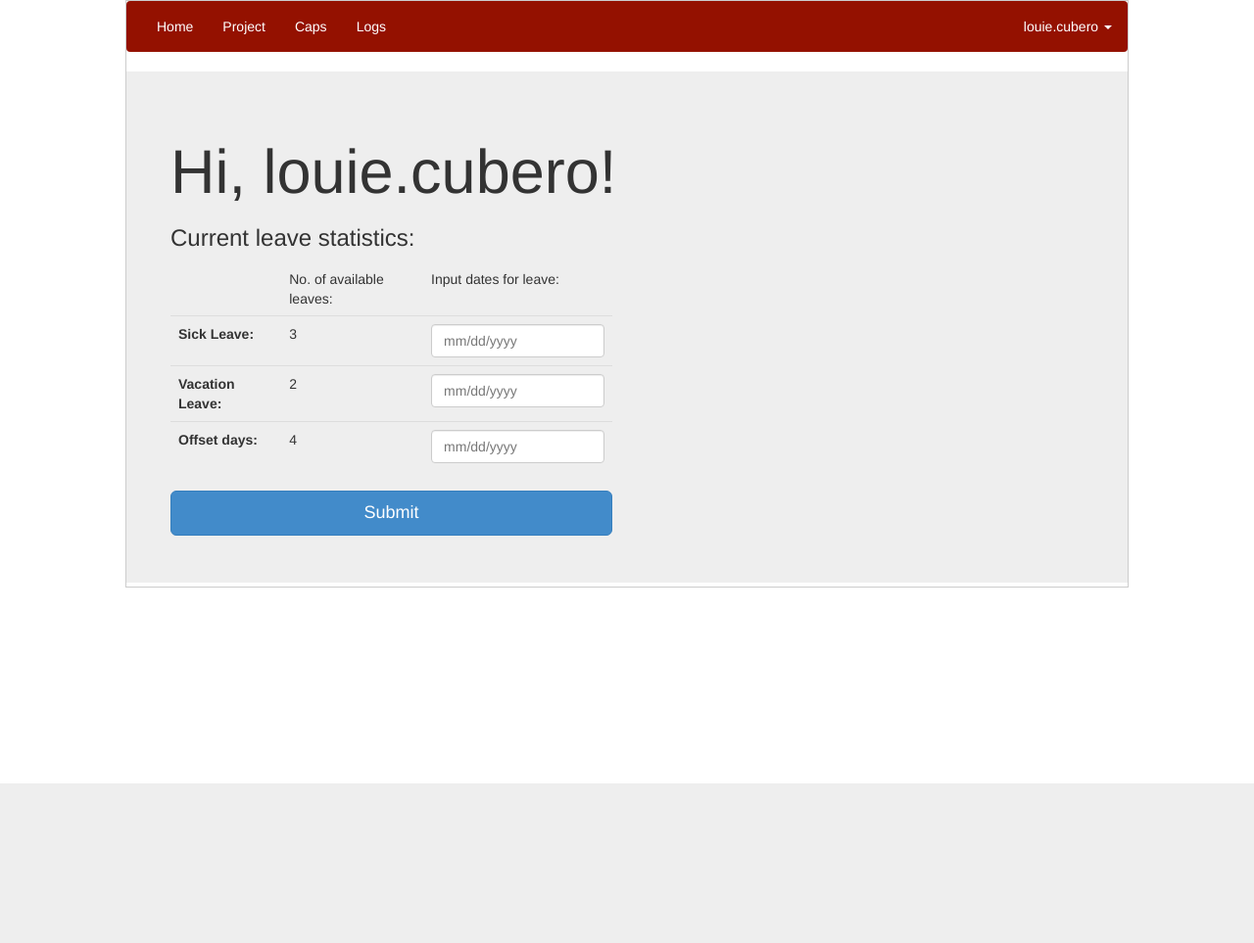
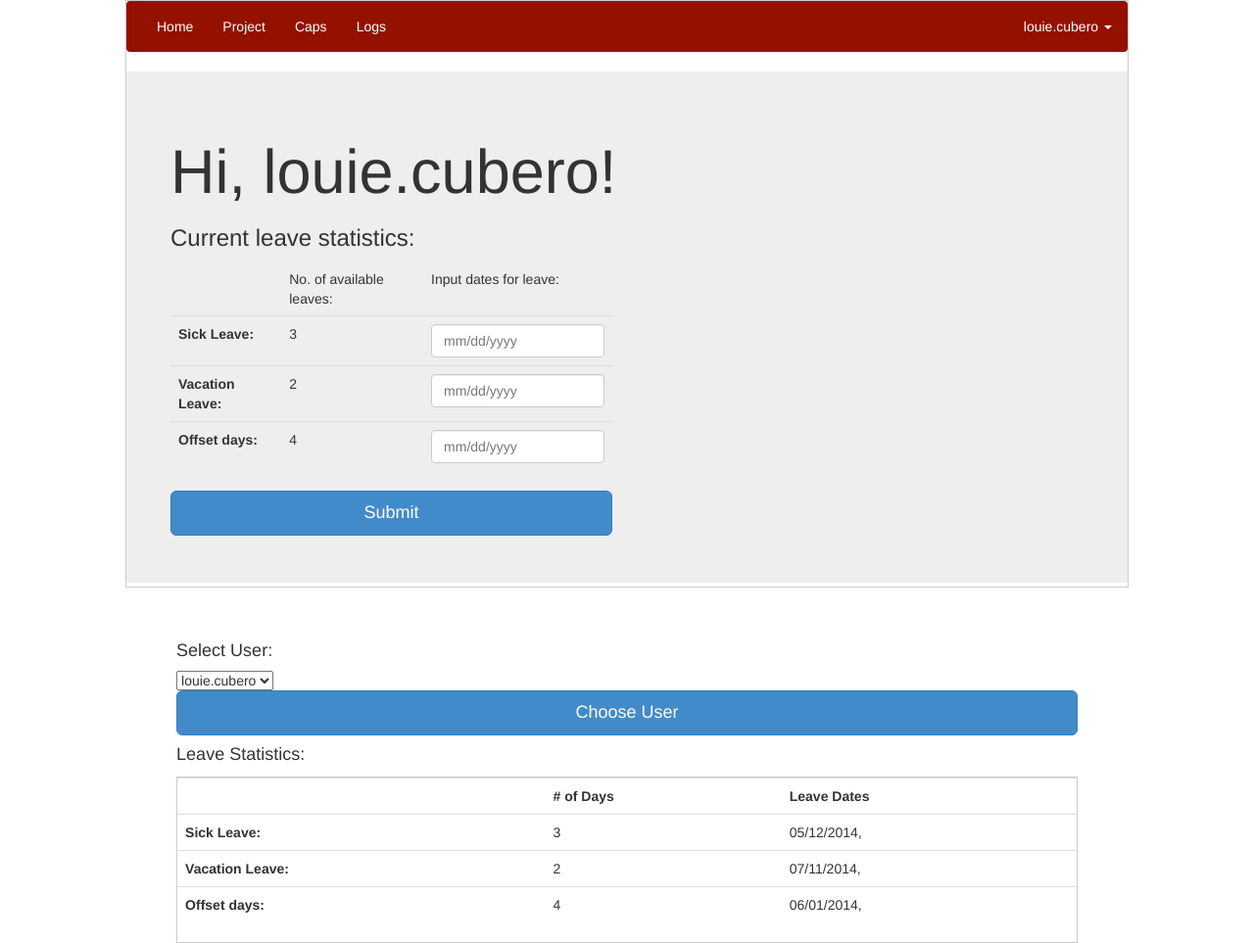
Before and after one commit to blouiecubero/projectIRIS, a Flask app: page /leaves in a window 1280 px wide. Shown: the whole page at 98% size. Before the commit the page ends 800 px from the top, so only its background shows below. Run offline with Flask 2, Linux system fonts and the light colour scheme; a user stored in the database is signed in; some libraries are stand-ins or nearby versions.

Commit message:
Added HR functionalities (Summary)

```diff
--- a/app/leaves/controllers.py
+++ b/app/leaves/controllers.py
@@ -20,48 +20,81 @@ store_user = Store_Users()
 def leaves():
 	form = datePicking() # datePicking class
 	g.user = current_user
-	dbQuery = UserStatistics.query.filter_by(userId = g.user.id).first()
+	dbQuery = UserStatistics.query.filter_by(userId = g.user.id).first() # get current_user ID
 	all_users = User.query.all()
-	whosuser = store_user.check_if_none()
-	file_owner = User.query.filter_by(username=whosuser).first()
+
+	userQuery = store_user.check_if_none()
+	userQuery_id = User.query.filter_by(username = userQuery).first() # get ID
+
+	statQuery = UserStatistics.query.filter_by(userId = userQuery_id.id).first() # get statistics
+
+	# Output leave dates
+	if statQuery.slDates is not None:
+		slQuery = statQuery.slDates.split(';')
+		slSummary = ', '.join(slQuery)
+
+	else:
+		slSummary = ""
+
+	if statQuery.vlDates is not None:
+		vacationQuery = statQuery.vlDates.split(';')
+		vacationSummary = ', '.join(vacationQuery)
+
+	else:
+		vacationSummary = ""
+
+	if statQuery.offsetDates is not None:
+		offsetQuery = statQuery.offsetDates.split(';')
+		offsetSummary = ', '.join(offsetQuery)
+
+	else:
+		offsetSummary = ""
 
 	# if user has applied for leave
-	if request.method == 'POST' and request.form['submitButton']:
-		numOfDays = [] # To add in their leave days
+	if request.method == 'POST':
+		if request.form.get('submitButton', None) == "submitButton":
+			# print request.form['applyLeave']
+			numOfDays = [] # To add in their leave days
 
-	# Get the data from the field. String xx/xx/xxxx;
-		addDate = [request.form.get('sickDateField'), request.form.get('vacationDateField'), request.form.get('offsetDateField')]
-		session['addDate'] = addDate
+		# Get the data from the field. String xx/xx/xxxx;
+			addDate = [request.form.get('sickDateField'), request.form.get('vacationDateField'), request.form.get('offsetDateField')]
+			session['addDate'] = addDate
 
-	# Parse the data. Assumed that the dates end with semicolon
-		for i in addDate:
-			numOfDays.append(form.dateParser(i))
+		# Parse the data
+			for i in addDate:
+				numOfDays.append(form.dateParser(i))
 
-	# Put the dates of leave to list
-		dateToAppend = [str(dbQuery.slDates) + str(addDate[0]), str(dbQuery.vlDates) + str(addDate[1]), str(dbQuery.offsetDates) + str(addDate[2])]
+		# Put the dates of leave to list
+			dateToAppend = [str(dbQuery.slDates) + str(addDate[0]), str(dbQuery.vlDates) + str(addDate[1]), str(dbQuery.offsetDates) + str(addDate[2])]
 
-	# Add number of leaves generated by user:
-		dbQuery.sl = dbQuery.sl + int(numOfDays[0])
-		dbQuery.vl = dbQuery.vl + int(numOfDays[1])
-		dbQuery.offset = dbQuery.offset + int(numOfDays[2])
+		# Add number of leaves generated by user:
+			dbQuery.sl = dbQuery.sl + int(numOfDays[0])
+			dbQuery.vl = dbQuery.vl + int(numOfDays[1])
+			dbQuery.offset = dbQuery.offset + int(numOfDays[2])
 
-	# Append the user-input dates:
-		dbQuery.slDates = dateToAppend[0]
-		dbQuery.vlDates = dateToAppend[1]
-		dbQuery.offsetDates = dateToAppend[2]
+		# Append the user-input dates:
+			dbQuery.slDates = dateToAppend[0]
+			dbQuery.vlDates = dateToAppend[1]
+			dbQuery.offsetDates = dateToAppend[2]
 
-		# db_session.commit()
-		return redirect(url_for('.summary'))
-	# return render_template('leaves.html', form=form)
+			db_session.commit()
+			return redirect(url_for('.summary'))
 
-	elif request.method == 'POST' and request.form['chooseUser']:
-		print "hi"
+		elif request.form.get('chooseUser', None) == "chooseUser":
+			wcuser  = request.form.get('userDropdown')
+			store_user.store(wcuser)
+        	return redirect(url_for('.leaves'))
 
 	return render_template('leaves/leaves.html',
 							user=current_user,
 							form=form,
 							leaveData=dbQuery,
-							all_users=all_users)
+							all_users=all_users,
+							dropDownQuery = statQuery,
+							slSummary=slSummary,
+							vacationSummary=vacationSummary,
+							offsetSummary=offsetSummary,
+							)
 
 # ==========================================================================
 
--- a/app/templates/leaves/leaves.html
+++ b/app/templates/leaves/leaves.html
@@ -39,7 +39,6 @@
                       <input type="Text" id="vacationDateField" name="vacationDateField" class="form-control" placeholder="mm/dd/yyyy">
                       <script> jQuery('#vacationDateField').datepicker({ clearBtn: true, multidate: true, multidateSeparator: ";", todayHighlight: true }); </script>
                     </td>
-
               	</tr>
 
                 <tr>
@@ -58,31 +57,54 @@
           </form>
         </div>
       </div>
+    </div> <!-- end div class="col-md-6" -->
+  </div>
 {% endif %}
- <!--     <div class="mainContainer">
+      <div class="mainContainer">
         <div class="newsContainer">
-          <form method="POST">
-              <h4 style="margin-left:0; font-weight:normal;">Select User: </h4>
-                  <select name="users", onchange="myFunction()">
+          <form name = "chooseUser" action = "{{ url_for('Leaves.leaves') }}" method=post>
+            {{ form.hidden_tag() }}
+              <h4>Select User: </h4>
+                  <select name="userDropdown" id="userDropdown" onchange="myFunction()">
                     {% for user in all_users %}
-                    <option value={{ user.username }}>{{user.username}}</option>
+                      <option value={{ user.username }}>{{user.username}}</option>
                     {% endfor %}
                   </select>
-                  <input class="btn btn-default" button type="submit" name="chooseUser" value="Choose User"></button>
-          <form>
-              <h4 style="margin-left:0; font-weight:normal;">Leave Statistics {{ whosuser }}:</h4>
+                  <button class="btn btn-lg btn-primary btn-block" type="submit" value="chooseUser" name = "chooseUser" id = "chooseUser"> Choose User </button>
+
+          </form>
+              <h4>Leave Statistics:</h4>
                 <div class="feed">
-                  {% for file in filebase %}
-                  <div>Filename: <a href = "http://127.0.0.1:5000/uploads/files/{{ file.filename }}">{{file.filename}}</a></div>
-                  <div>Date uploaded: {{ moment(file.date).fromNow() }}</div>
-                  {% if current_user.username == 'louie.cubero' %}
-                  <div><a href = "{{url_for('Filebase.delete_file', file_name = file.filename) }}">Delete File</a></div>
-                  {% endif %}
-                  {% endfor %}
-                  <div></div>
+                  <table class="table">
+                    <tbody>
+                      <tr>
+                        <th></th>
+                        <th> # of Days </th>
+                        <th> Leave Dates</th>
+                      </tr>
+                      <tr>
+                        <th> Sick Leave: </th>
+                          <td> {{ dropDownQuery.sl }} </td>
+                          <td> {{ slSummary }}</td>
+                      </tr>
+
+                      <tr>
+                        <th> Vacation Leave: </th>
+                          <td> {{ dropDownQuery.vl }} </td>
+                          <td> {{ vacationSummary }}</td>
+                      </tr>
+
+                      <tr>
+                        <th> Offset days: </th>
+                          <td> {{ dropDownQuery.offset }} </td>
+                          <td> {{ offsetSummary }} </td>
+                      </tr>
+                    <tbody>
+                  </table>
+
                 </div>
         </div>
-      </div> -->
+      </div>
     </div> <!-- end div class="col-md-6" -->
   </div>
 
--- a/config.py
+++ b/config.py
@@ -1,5 +1,6 @@
 # Statement for enabling the development environment
 DEBUG = True
+##TRAP_BAD_REQUEST_ERRORS = True
 
 # Define the application directory
 import os
```
Also changed, not shown: iris.db (added), 9 other files.
